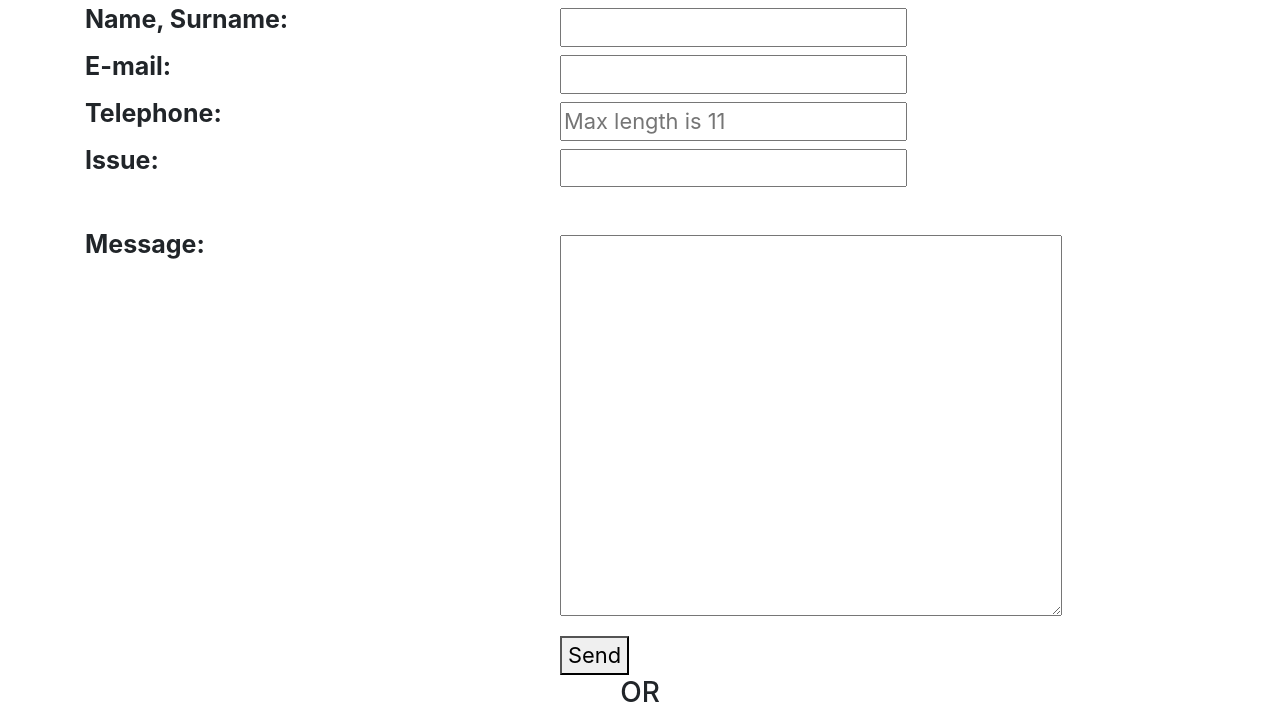
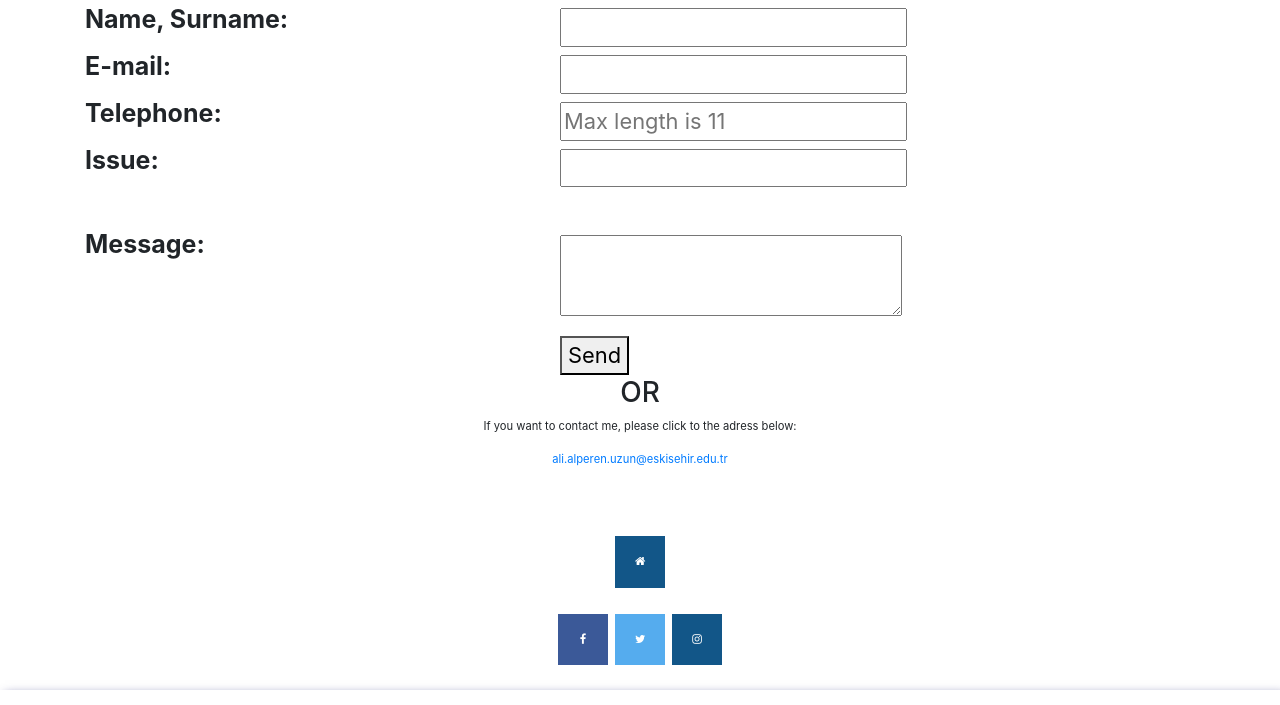
Before and after one commit to AAlperenUzun/WebsiteHw2, a plain HTML site: page contactme.htm in a window 1280 px wide. Shown: the part 95-800 px from the top of the page. Drawn offline with Linux system fonts and the light colour scheme.

Commit message:
Add files via upload

```diff
--- a/contactme.htm
+++ b/contactme.htm
@@ -43,7 +43,7 @@
 	</div><label class="Label col-md-5 control-label" for="issue"><b>Issue:</b></label><div class="col-md-7">
 		<input type="text" placeholder="" name="issue" required>
 	</div><label class="Label col-md-5 control-label" for="message"><b><br>Message:</b></label><div class="col-md-7"><br>
-		<textarea name="message" rows="10" cols="30"></textarea><br>
+		<textarea name="message"></textarea><br>
 		<button onclick="myFunction()" type="submit">Send</button>         </div>
 	</div></div>
 
```
Also changed, not shown: registration.htm (+1 -1 lines).
